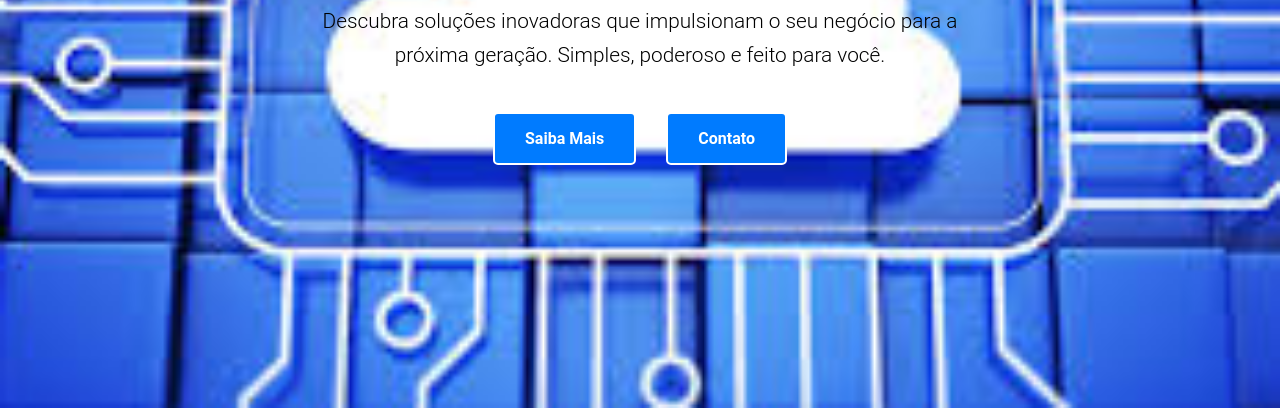
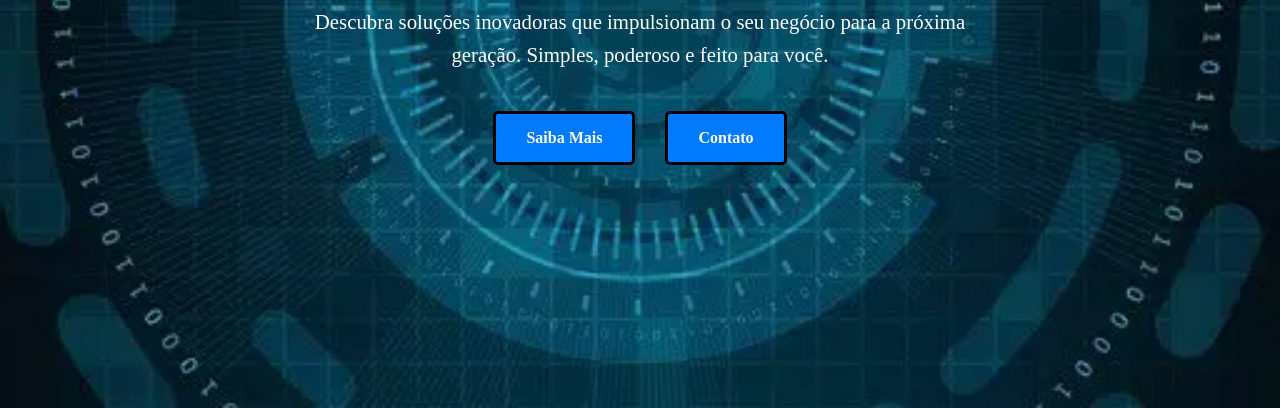
Before and after one commit to bielduarty/projeto-05-Secao-Hero, a plain HTML site: page index.html in a window 1280 px wide. Shown: the part 392-800 px from the top of the page. Drawn offline with Linux system fonts and the light colour scheme.

Commit message:
quinto commit

```diff
--- a/Css/style.css
+++ b/Css/style.css
@@ -11,15 +11,15 @@ Múltiplos Botões: Adicione um segundo botão, com um estilo diferente (ex: ape
 }
 
 body {
-    font-family: 'Roboto', 'Segoe UI', sans-serif;
+    font-family: 'Times New Roman', Times, serif, Arial, Helvetica, sans-serif;
     margin: 0;
     background-color: #f8f9fa;
 }
 
 .hero-section {
-    background-image: url(/assets/img/info2.jpg);
+    background-image: url(/assets/img/info3.webp);
     background-size: cover;
-    color: #000000;
+    color: #ffffff;
     background-position: center;
     display: flex;
     /* É uma forma de alinhar elementos lado a lado ou um embaixo do outro, com controle total de espaçamento, alinhamento e direção. */
@@ -50,12 +50,12 @@ body {
     font-weight: 300;
     line-height: 1.6;
     margin-bottom: 40px;
-    color: #000000;
+    color: #ffffff;
 }
 
 .hero-button {
     background-color: #007bff;
-    border: 2px solid #ffffff;
+    border: 3px solid #000000;
     color: #ffffff;
     border-radius: 5px;
     text-decoration: none;
@@ -65,7 +65,7 @@ body {
 }
 
 .hero-button:hover {
-    background-color: #0056b3;
+    background-color: #000000;
     transform: translateY(-2px);
 }
 
@@ -78,7 +78,7 @@ body {
 .hero-button-outline {
     background-color: #007bff;
     color: #ffffff;
-    border: 2px solid #ffffff;
+    border: 3px solid #000000;
     border-radius: 5px;
     text-decoration: none;
     font-weight: bold;
@@ -88,7 +88,7 @@ body {
 }
 
 .hero-button-outline:hover {
-    background-color: #0056b3;
+    background-color: #000000;
     color: #fff;
     transform: translateY(-2px);
 }
```
Also changed, not shown: assets/img/info3.webp (added).
